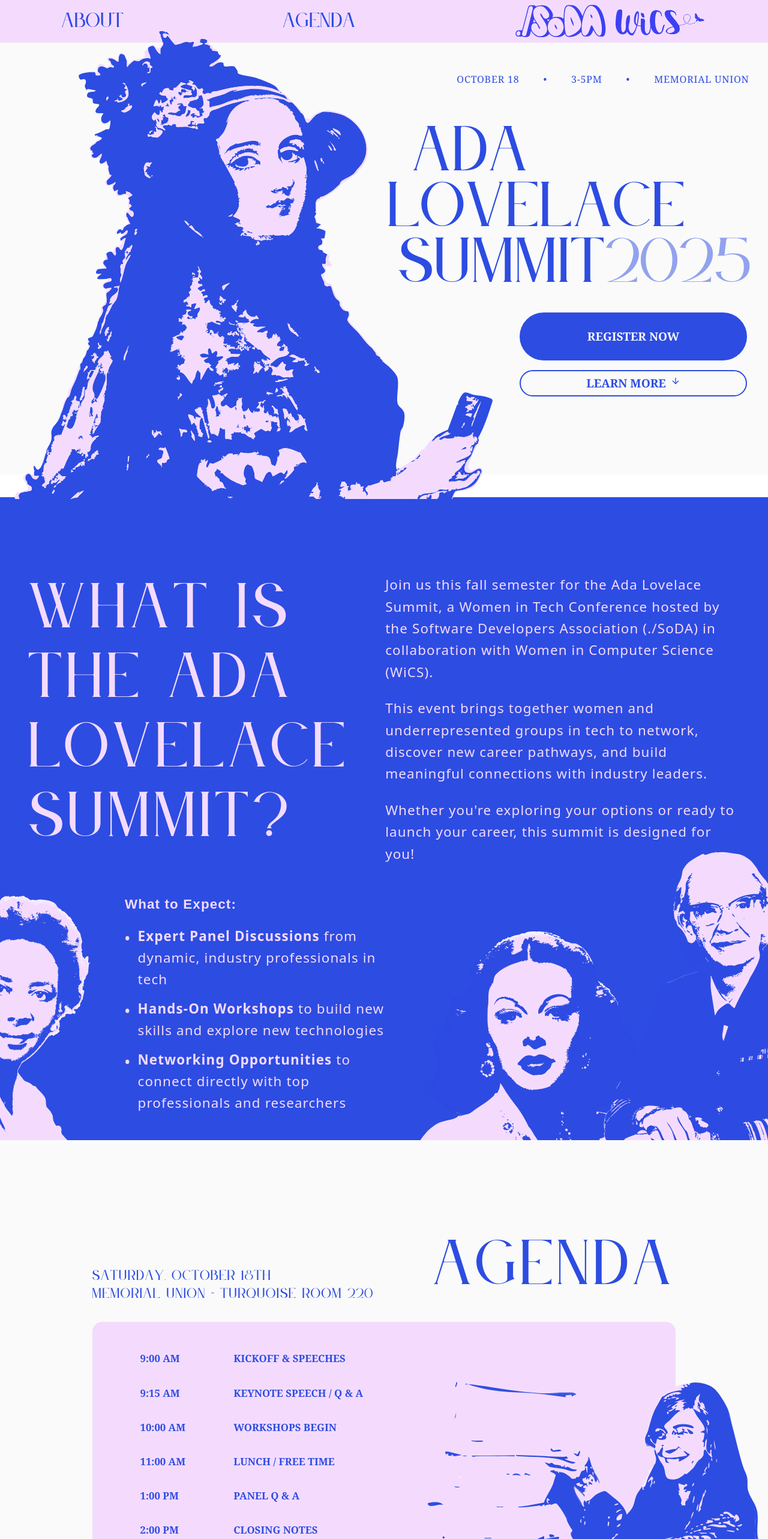
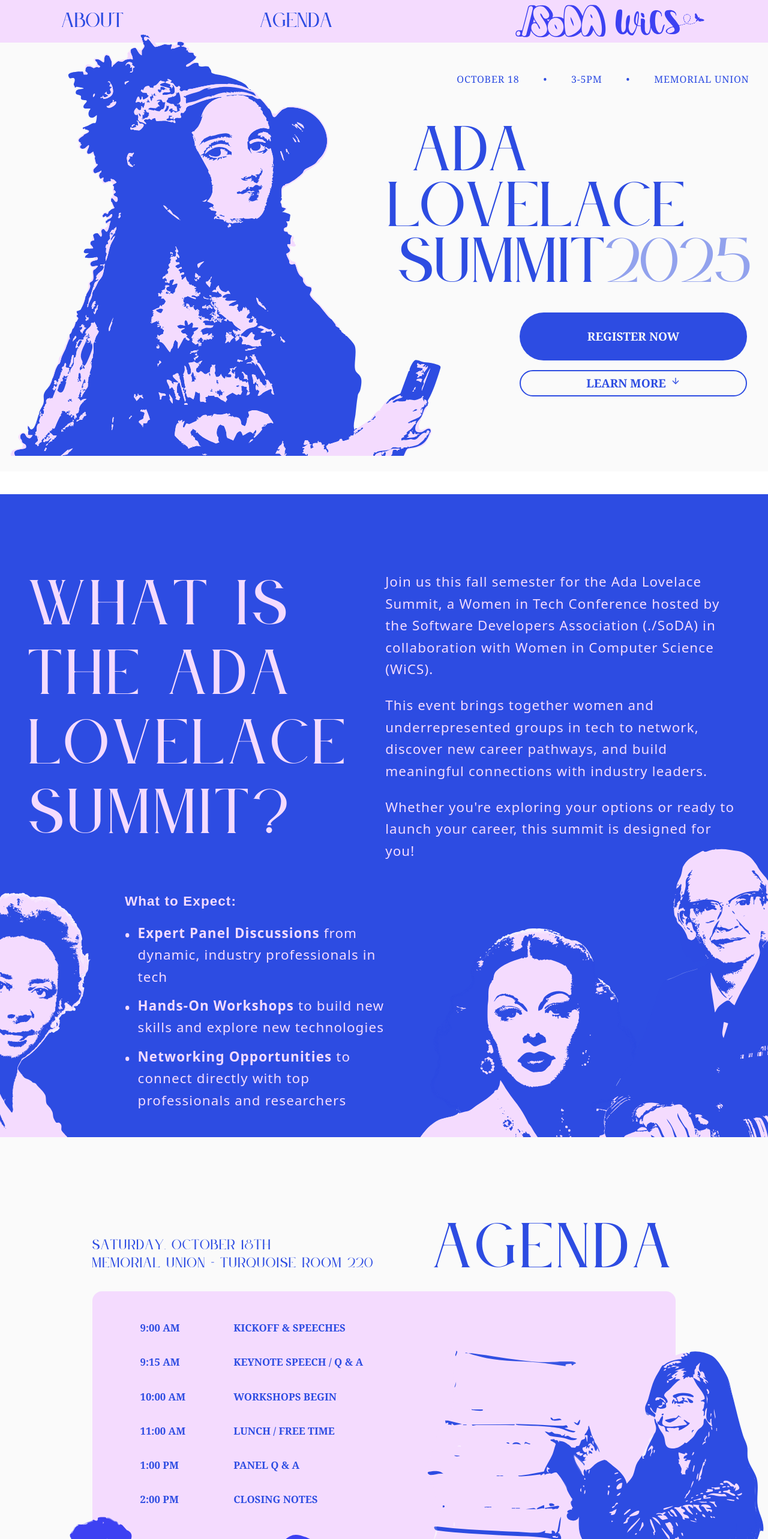
Before and after one commit to asusoda/ada-lovelace-conf-website, a Next.js app: page / in a window 1280 px wide. Shown: the top 2566 px of the page at 60% size. Built offline with nearby package versions, Linux system fonts and the light colour scheme.

Commit message:
more responsiveness

```diff
--- a/components/about.tsx
+++ b/components/about.tsx
@@ -3,7 +3,7 @@ import Image from "next/image"
 
 export function AboutSection() {
   return (
-    <section id="about" className="md:h-[calc(100vh+17rem)] 2xl:h-[calc(100vh+23rem)] bg-[var(--color-blue)] py-18 lg:py-32 overflow-hidden">
+    <section id="about" className="md:h-[calc(100vh+17rem)] 2xl:h-[calc(100vh+20rem)] bg-[var(--color-blue)] py-18 lg:py-32 overflow-hidden">
       <div className="container mx-auto px-6 lg:px-12">
         <div className="">
           {/* Left side - Title and Description */}
--- a/components/agenda.tsx
+++ b/components/agenda.tsx
@@ -25,7 +25,7 @@ export function AgendaSection() {
               </p>
             </div>
             {/* Large AGENDA title */}
-            <h1 className="font-lejour text-[clamp(3rem,6vw+1rem,8rem)] font-bold text-[var(--color-blue)] tracking-wider xl:text-right mb-none pb-none">
+            <h1 className="font-lejour text-[clamp(3rem,6vw+1rem,8rem)] font-bold text-[var(--color-blue)] tracking-wider xl:text-right mb-none pb-none leading-none">
               AGENDA
             </h1>
 
--- a/components/header.tsx
+++ b/components/header.tsx
@@ -29,16 +29,18 @@ export function Header() {
   return (
     <header className="font-lejour">
       <div style={{alignContent: "center", justifyContent: "space-between"}} className="top-0 left-0 w-full h-[10%] 2xl:h-[10%] bg-[var(--color-light-purple)] items-center flex justify-between px-[8%]">
+          <div className="flex flex-3 w-[80%] gap-[30%]">
             {navigation.map((item) => (
               <Link
                 key={item.name}
                 href={item.href}
                 onClick={(e) => handleNavClick(e, item.href)}
-              className="text-[var(--color-blue)] hover:text-blue-900 uppercase text-3xl 2xl:text-[3.2rem] transition-colors"
+                className="hidden md:block text-[var(--color-blue)] hover:text-blue-900 uppercase text-3xl 2xl:text-[3.2rem] transition-colors"
               >
                 {item.name}
               </Link>
             ))}
+          </div>
         <Link href="/" className="flex">
           <Image
             src="/soda-logo-blue.svg"
--- a/components/hero.tsx
+++ b/components/hero.tsx
@@ -15,26 +15,37 @@ export function HeroSection() {
   return (
     <section className="bg-[var(--color-white)] flex items-center justify-center mb-[7%] lg:mb-[3%] 2xl:mb-[1.8%] overflow-hidden">
       <div className="container mx-auto px-6">
-        <div className="flex flex-col lg:flex-row items-center justify-between gap-5 h-[21rem] lg:h-[calc(100vh-80px)] pt-[3%]">
+        <div className="flex flex-col lg:flex-row items-center justify-between gap-5 h-[21rem] lg:h-[calc(100vh-5.3rem)] pt-[3%]">
           {/* Left side - Portrait illustration */}
           <div style={{pointerEvents: "none"}} className="w-full lg:w-1/2 hidden lg:block">
-            <Image
+            {/* <Image
               src="/ada-lovelace.svg"
               alt="Ada Lovelace Portrait"
               width={900}
               height={900}
-              className="absolute h-screen w-auto xl:-left-38 2xl:-left-50 xl:top-8 max-w-none object-contain h-pointer-events-none"
-            />
+              className="absolute h-screen w-auto lg:top-8 lg:-left-38 2xl:-left-50 max-w-none object-contain h-pointer-events-none"
+            /> */}
+
+              <Image
+                src="/ada-lovelace.svg"
+                alt="Ada Lovelace Portrait"
+                width={0}
+                height={0}
+                sizes="(max-width: 1024px) 60vw, 40vw"
+                className="w-[60vw] md:w-[45vw] lg:w-[70vw] xl:w-[75vw] h-auto absolute top-[5vh] left-[-5vw] lg:left-[]-7vw xl:left-[-11vw]"
+              />
 
             {/* invisible placeholder to preserve flow */}
             <div className="w-full h-[500px] lg:h-[700px]" />
+
           </div>
+
 
           {/* Right side - Content */}
           <div className=" flex-1 w-full text-[var(--color-blue)] space-y-5 2xl:pt-[3%] xl:pt-[1%] h-full lg:pr-5 px-10">
             {/* Event details */}
-            <div className="text-[0.5rem] lg:text-[clamp(1rem,0.7vw+0.25rem,3rem)] g:px-0 flex w-full gap-5 lg:gap-10 2xl:gap-20 justify-center lg:justify-between font-lucidity uppercase tracking-wider xl:ml-[2%] 2xl:ml-[9%] whitespace-nowrap">
-              <div className="flex-0 lg:flex-2 -mr-5 lg:-mr-0"></div>
+            <div className="text-[0.5rem] lg:text-[clamp(1rem,0.7vw+0.25rem,3rem)] lg:px-0 flex w-full gap-5 lg:gap-3 xl:gap-10 2xl:gap-20 justify-center lg:justify-between font-lucidity uppercase tracking-wider xl:ml-[2%] 2xl:ml-[9%] whitespace-nowrap">
+              <div className="flex-0 lg:flex-2 -mr-5 xl:-mr-0"></div>
               <span className="text-left">October 18</span>
               <span className="hidden lg:block">•</span>
               <span>3-5PM</span>
@@ -48,9 +59,9 @@ export function HeroSection() {
             <div className="space-y-10 mt-[10%] lg:ml-10 2xl:ml-[13%] flex justify-center">
               <h1 className="font-lejour text-[var(--color-blue)] font-bold leading-none
                   text-[clamp(3rem,6vw+1rem,8rem)] 2xl:tracking-wider 2xl:ml-[10%]">
-                <span className="xl:ml-[7%] 2xl:ml-[10%]">ADA<br /></span>
-                <span className = "2xl:ml-[6%]">LOVELACE<br /></span>
-                <span className="xl:ml-[3%] 2xl:ml-[6%] whitespace-nowrap">
+                <span className="lg:ml-[30%] xl:ml-[7%] 2xl:ml-[10%]">ADA<br /></span>
+                <span className = "lg:ml-[27%] xl:ml-0 2xl:ml-[6%]">LOVELACE<br /></span>
+                <span className="lg:ml-[26%] xl:ml-[3%] 2xl:ml-[6%] whitespace-nowrap">
                   <span className="font-lejour">SUMMIT</span>
                   <span className="opacity-50 font-lejour">2025</span>
                 </span>
@@ -72,11 +83,11 @@ export function HeroSection() {
                 </div>
 
                             {/* CTA Buttons */}
-               <div className="flex flex-col gap-4 pt-4 justify-center px-2 lg:px-10 lg:pl-[40%] 2xl:mt-[3%]">
+               <div className="flex flex-col gap-4 pt-4 justify-center px-2 lg:px-10 lg:pl-[45%] xl:pl-[40%] 2xl:mt-[3%]">
                 <Button
                   size="lg"
                   asChild
-                  className="text-[clamp(0.7rem,1.5vw,3rem)] text-[var(--color-white)] bg-[var(--color-blue)] font-lucidity hover:bg-blue-500 hover:scale-105 transition-transform font-semibold lg:px-40 lg:py-10 2xl:py-15 rounded-full w-[80%] 2xl:ml-[18%]"
+                  className="text-[clamp(0.7rem,1.5vw,3rem)] text-[var(--color-white)] bg-[var(--color-blue)] font-lucidity hover:bg-blue-500 hover:scale-105 transition-transform font-semibold lg:px-30 xl:px-40 lg:py-10 2xl:py-15 rounded-full w-[80%] 2xl:ml-[18%]"
                 >
                   <a href="https://sundevilcentral.eoss.asu.edu/SoDA/rsvp_boot?id=384609" target="_blank" rel="noopener noreferrer">
                     REGISTER NOW
```
Lines whose indentation alone changed are shown as unchanged.
